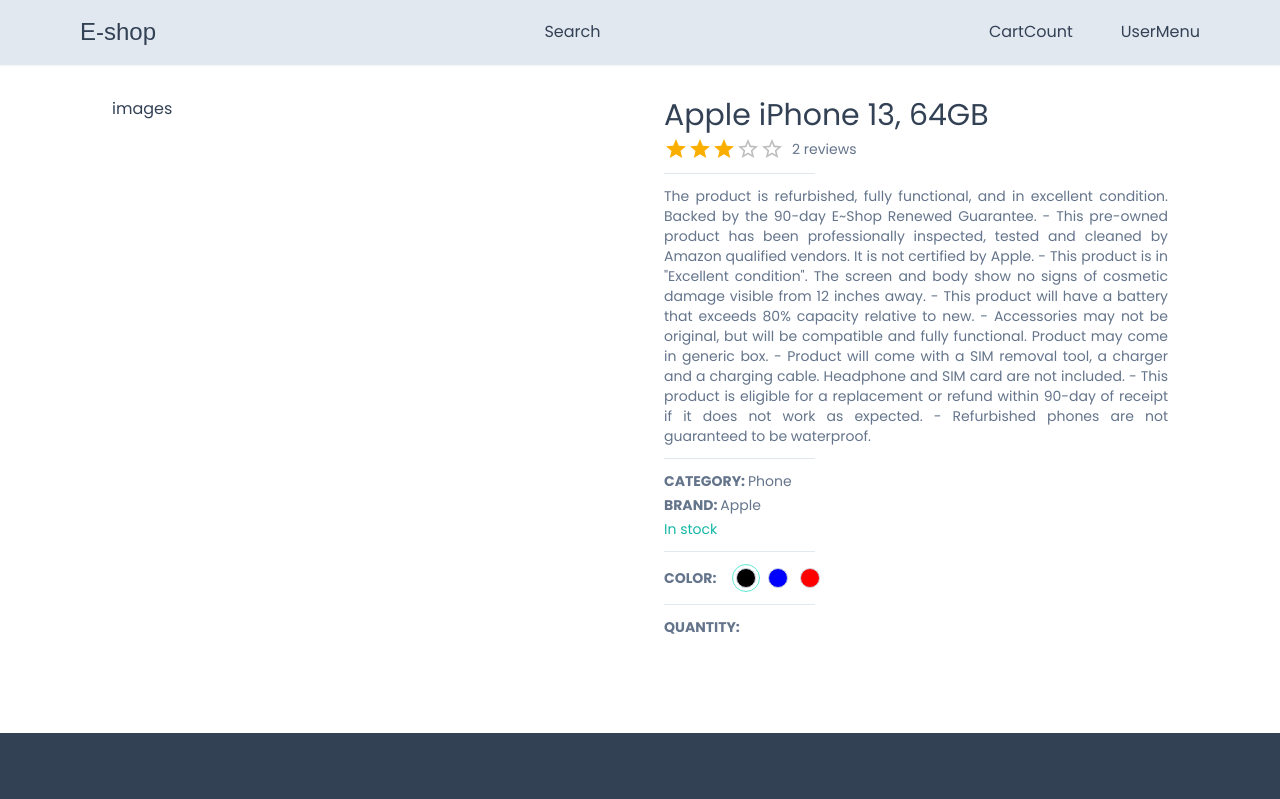
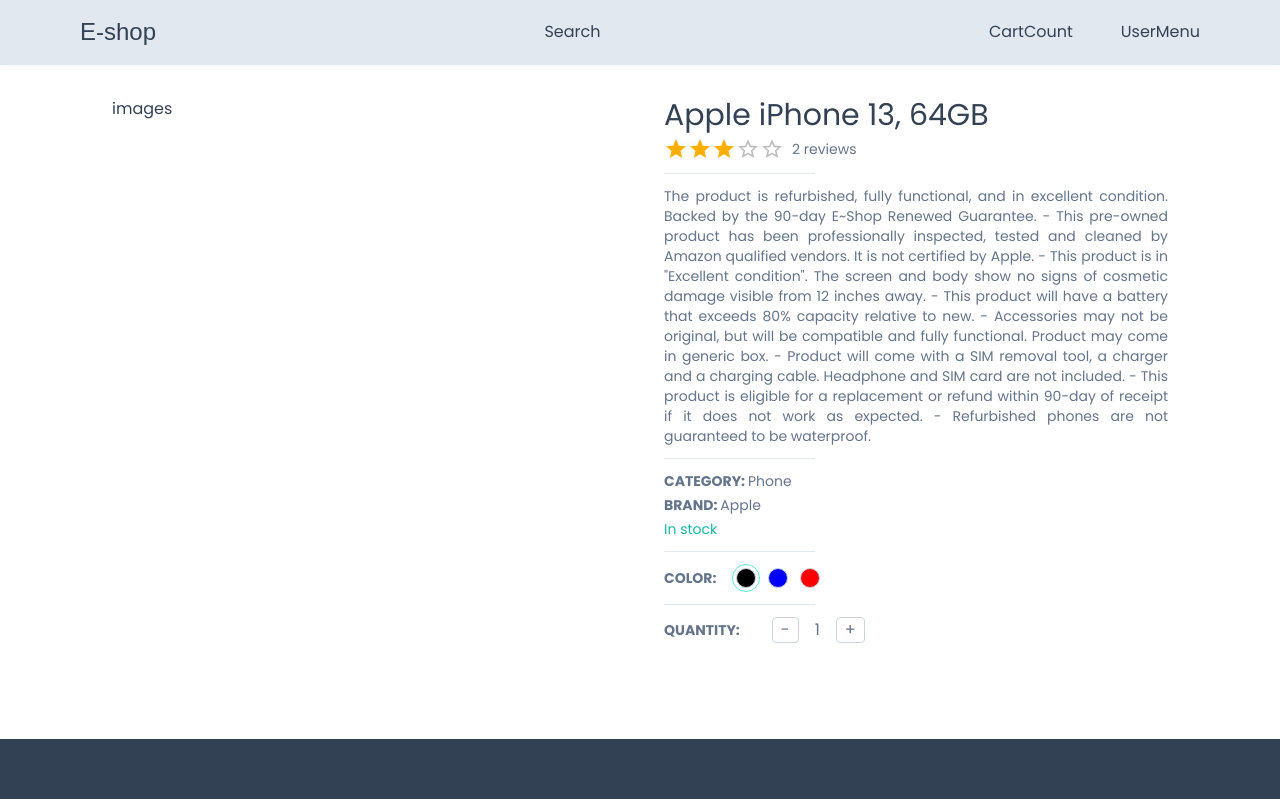
Before and after one commit to Devgynflo/e-shop, a Next.js app: page /products/1 in a window 1280 px wide. Shown: the top 799 px of the page. Built offline with nearby package versions, Linux system fonts and the light colour scheme; a web font is replaced by a local one.

Commit message:
Feat: Select Quantity in product details

```diff
--- a/app/components/products/set-color.tsx
+++ b/app/components/products/details/_components/set-color.tsx
@@ -31,7 +31,7 @@
             <div
               className="size-5 cursor-pointer rounded-full border-[1.2px] border-slate-300"
               style={{ background: img.colorCode }}
-            ></div>
+            />
           </div>
         ))}
       </div>
--- /dev/null
+++ b/app/components/products/details/_components/set-quantity.tsx
@@ -0,0 +1,39 @@
+"use client";
+
+import { CardProductType } from "@/@types";
+import { NextPage } from "next";
+
+interface SetQuantityProps {
+  cartCounter?: boolean;
+  cardProduct: CardProductType;
+  handleQtyIncrease: () => void;
+  handleQtyDecrease: () => void;
+}
+
+export const SetQuantity: NextPage<SetQuantityProps> = ({
+  cartCounter,
+  cardProduct,
+  handleQtyIncrease,
+  handleQtyDecrease,
+}) => {
+  return (
+    <div className="flex items-center gap-8">
+      {!cartCounter && <div className="font-semibold uppercase">quantity:</div>}
+      <div className="flex items-center gap-4 text-base">
+        <button
+          onClick={handleQtyDecrease}
+          className="rounded-sm border-[1.2px] border-slate-300 px-2"
+        >
+          -
+        </button>
+        <div>{cardProduct.quantity}</div>
+        <button
+          onClick={handleQtyIncrease}
+          className="rounded-sm border-[1.2px] border-slate-300 px-2"
+        >
+          +
+        </button>
+      </div>
+    </div>
+  );
+};
--- a/app/components/products/details.tsx
+++ b/app/components/products/details/index.tsx
@@ -6,7 +6,8 @@
 import { Rating } from "@mui/material";
 import { NextPage } from "next";
 import { useCallback, useState } from "react";
-import { SetProductColor } from "./set-color";
+import { SetProductColor } from "./_components/set-color";
+import { SetQuantity } from "./_components/set-quantity";
 
 interface ProductDetailsProps {
   product?: any;
@@ -26,6 +27,21 @@
   const handleColorSelect = useCallback((value: SelectedImgType) => {
     setCardProduct((prev) => {
       return { ...prev, selectImg: value };
+    });
+  }, []);
+
+  const handleQtyIncrease = useCallback(() => {
+    setCardProduct((prev) => {
+      return { ...prev, quantity: prev.quantity + 1 };
+    });
+  }, []);
+
+  const handleQtyDecrease = useCallback(() => {
+    setCardProduct((prev) => {
+      if (prev.quantity === 1) {
+        return { ...prev, quantity: 1 };
+      }
+      return { ...prev, quantity: prev.quantity - 1 };
     });
   }, []);
 
@@ -59,9 +75,11 @@
           handleColorSelect={handleColorSelect}
         />
         <Horizontal />
-        <div>
-          <span className="font-semibold uppercase">quantity: </span>
-        </div>
+        <SetQuantity
+          cardProduct={cardProduct}
+          handleQtyDecrease={handleQtyDecrease}
+          handleQtyIncrease={handleQtyIncrease}
+        />
       </article>
     </div>
   );
```
